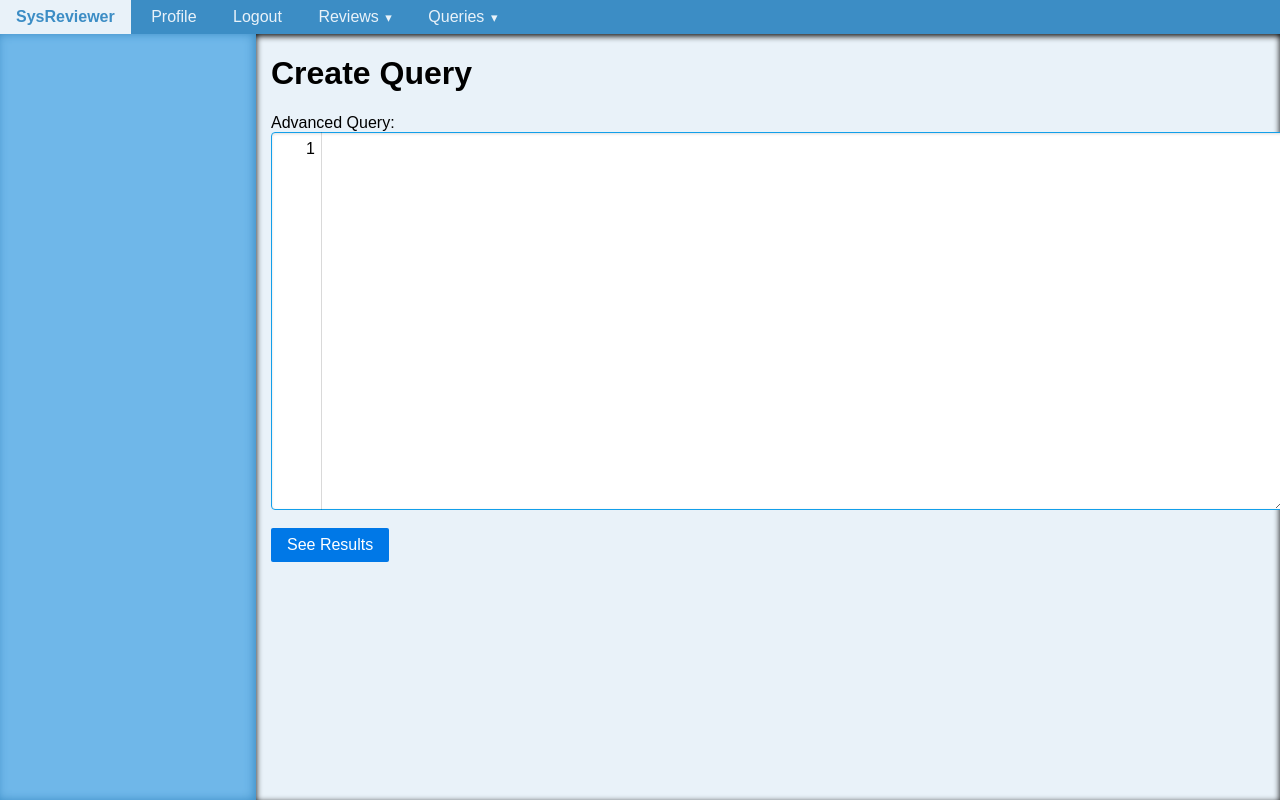
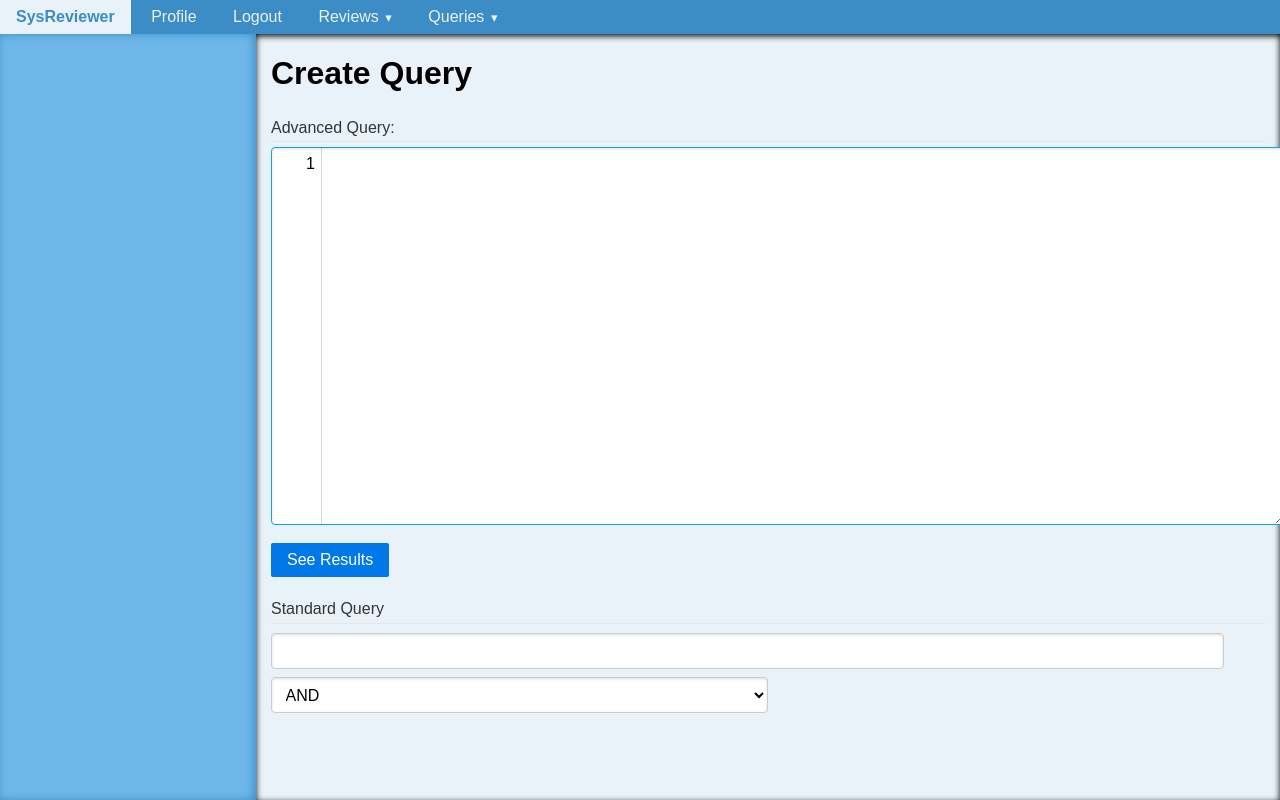
Before and after one commit to Alistair401/10C, a Django app: a page that uses SysReview/templates/mainapp/create_query.html in a window 1280 px wide. Run offline with Django 3.2, Linux system fonts and the light colour scheme; a user stored in the database is signed in; tables that the repository leaves empty hold one stand-in row (values such as "Sample post"); some libraries are stand-ins or nearby versions.

Commit message:
set up standard query box on seperate template, tested and working with database

```diff
--- a/SysReview/mainapp/urls.py
+++ b/SysReview/mainapp/urls.py
@@ -15,4 +15,5 @@ urlpatterns = patterns('',
                        url(r'^login/$',views.user_login,name='login_register'),
                        url(r'^logout/$',views.user_logout,name='logout'),
                        url(r'^reviews/(?P<review_name_slug>[\w\-]+)/$', views.review, name='review'),
+                       url(r'^reviews/(?P<review_name_slug>[\w\-]+)/create_standard_query/$', views.create_standard_query, name='standard_query'),
                        )
--- a/SysReview/mainapp/views.py
+++ b/SysReview/mainapp/views.py
@@ -165,6 +165,8 @@ def create_review(request):
     context_dict = {'review_form':review_form,'created':created,'failure':failure}
     return render(request,'mainapp/create_review.html',context_dict)
 
+
+
 #view saved queries
 def queries(request, review_name_slug):
     context_dict = {}
@@ -195,6 +197,36 @@ def create_query(request, review_name_slug):
         advanced_query = CreateAdvancedQuery()
     context_dict = {'review_name_slug': review_name_slug, 'advanced_query':advanced_query, 'submitted':submitted}
     return render(request,'mainapp/create_query.html', context_dict)
+
+#temp advanced query view
+@login_required
+def create_standard_query(request, review_name_slug):
+    #has a query been submitted
+    submitted = False
+
+    #get review for saving to primary key
+    review = Review.objects.get(slug=review_name_slug)
+
+
+    if request.method == 'POST':
+        #if advanced search submitted
+        if 'standard' in request.POST:
+                keyWords=request.POST.getlist('standard_input')
+                newQuery=""
+                if keyWords != 'null':
+                    operands=request.POST.getlist('standard_operand',None)
+                    for i in range(len(keyWords)):
+                         newQuery+=keyWords[i]+" "
+                         if i < len(operands):
+                             newQuery+=operands[i]+" "
+
+                query = Query.objects.create(review=review, query_string=newQuery) #create new query and set primary key to review
+                query.save()
+                submitted=True #set query to submitted
+
+    context_dict = {'review_name_slug': review_name_slug, 'submitted':submitted}
+    return render(request,'mainapp/create_standard_query.html', context_dict)
+
 
 #view query results and authorise queries and add to abstract pool
 def query_results(request):
--- a/SysReview/static/js/mainapp-jquery.js
+++ b/SysReview/static/js/mainapp-jquery.js
@@ -14,4 +14,22 @@ $(document).ready(function() {
         allowTabChar: true,
     });
 
+
+
 });
+
+ //function for clone input fields for standard query creation
+
+$(document).ready(function() {
+    var keyword_input_index=0;
+    $("#standard_builder").change(function(){
+        keyword_input_index++;
+        var type = $(this).find("option:selected").val();
+        if(type != undefined){
+            $("#standard_keywords").clone().insertAfter('#standard_builder:last-child').val('');//.attr("name","standard_input"+keyword_input_index);
+            $($(this)).clone(true).insertAfter('#standard_keywords:last-child');//.attr("name","standard_operand"+keyword_input_index);
+            $(this).off();
+        }
+    });
+
+});
--- a/SysReview/templates/mainapp/create_query.html
+++ b/SysReview/templates/mainapp/create_query.html
@@ -15,9 +15,26 @@
 
     <form class="pure-form pure-form-aligned" id="advanced_query" method="post" action="{% url 'create_query' review_name_slug %}">
         {% csrf_token %}
-        <label>Advanced Query: </label>
+        <legend>Advanced Query: </legend>
         <textarea name="query_string" value="" rows="20" cols="100" autofocus ></textarea>
         <br/>
         <input class="pure-button pure-button-primary" type="submit" name="advanced" value="See Results" />
     </form>
+    <br />
+    <form class="pure-form pure-form-stacked" id="novice_query" method="post" action="{% url 'create_query' review_name_slug %}">
+        {% csrf_token %}
+        <legend>Standard Query</legend>
+            <div class="pure-g">
+                <div class="pure-u-1 pure-u-md-1-3">
+                    <input id="search-items" class="pure-u-23-24" type="text">
+                </div>
+                <div class="pure-u-1 pure-u-md-1-3">
+
+                <select id="state" class="pure-input-1-2">
+                    <option>AND</option>
+                    <option>NOT</option>
+                    <option>OR</option>
+                </select>
+            </div>
+    </form>
 {% endblock %}
--- a/SysReview/templates/mainapp/review.html
+++ b/SysReview/templates/mainapp/review.html
@@ -33,6 +33,7 @@
             <li class="pure-menu-item cust-button-container"><a class="pure-menu-link cust-menu-link" href="{% url 'abstract_pool' review_name_slug %}">Abstract Pool</a></li>
             <li class="pure-menu-item cust-button-container"><a class="pure-menu-link cust-menu-link"  href="{% url 'document_pool' review_name_slug %}">Document Pool</a></li>
             <li class="pure-menu-item cust-button-container"><a class="pure-menu-link cust-menu-link" href="{% url 'final_pool' review_name_slug %}">Final Pool</a></li>
+            <li class="pure-menu-item cust-button-container"><a class="pure-menu-link cust-menu-link" href="{% url 'standard_query' review_name_slug %}">Create Standard Query</a></li>
         </ul>
     </div>
 
```
Also changed, not shown: SysReview/templates/mainapp/create_standard_query.html (added, +40 -0 lines), SysReview/static/css/pure-min.css.
